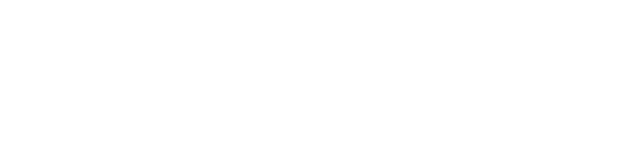
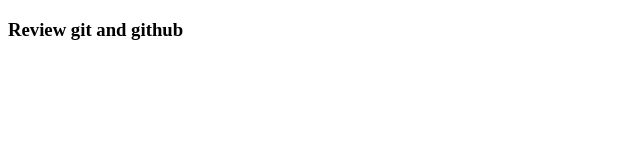
Before and after one commit to kanxiaoxi/git-demo, a plain HTML site: page index.html in a window 1280 px wide. Shown: the whole page, without its empty margins (0-640 px from the left). Drawn offline with Linux system fonts and the light colour scheme.

Commit message:
程序员A第四次提交

```diff
--- a/index.html
+++ b/index.html
@@ -10,7 +10,7 @@
 </head>
 
 <body>
-
+    <h3>Review git and github</h3>
 </body>
 
 </html>
```
